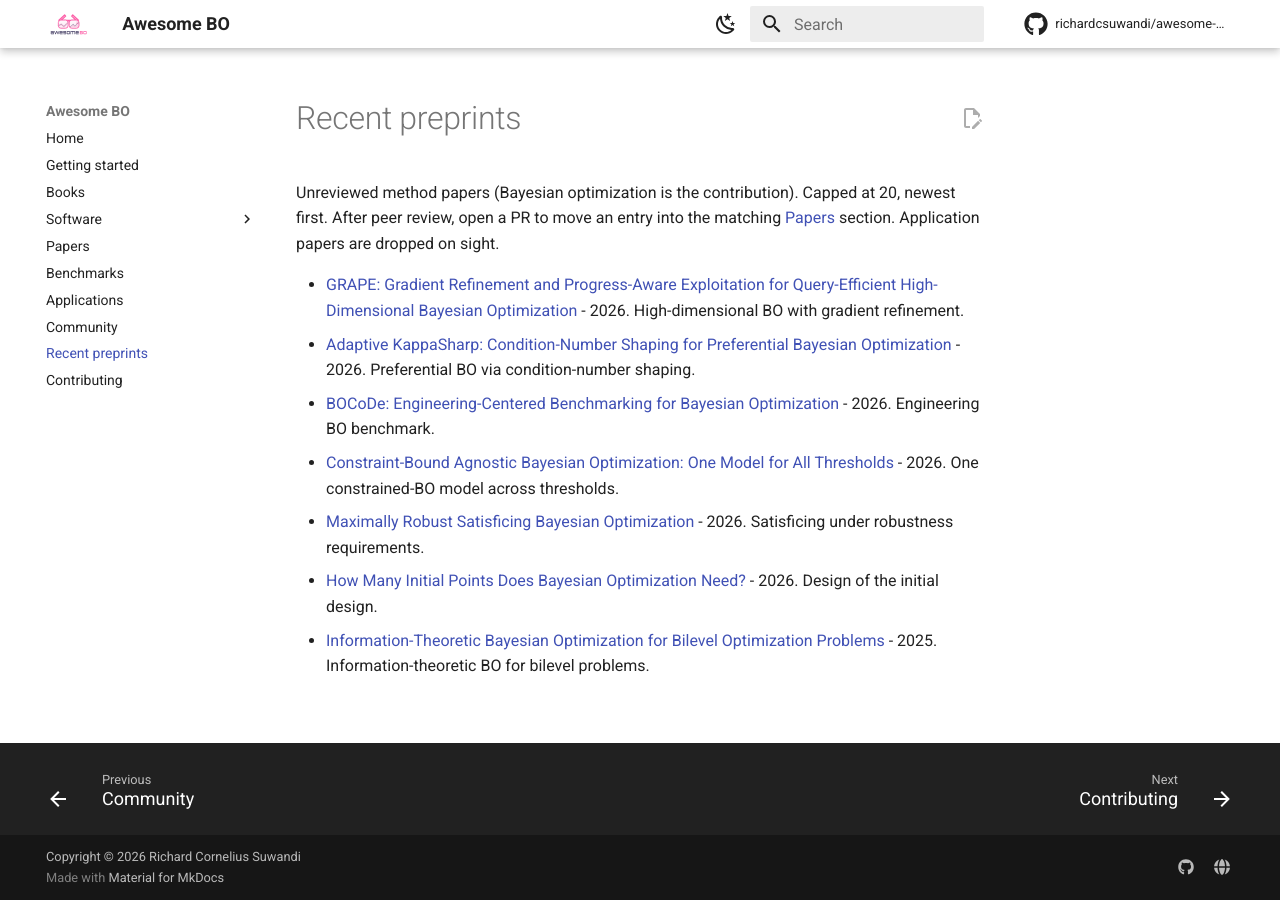
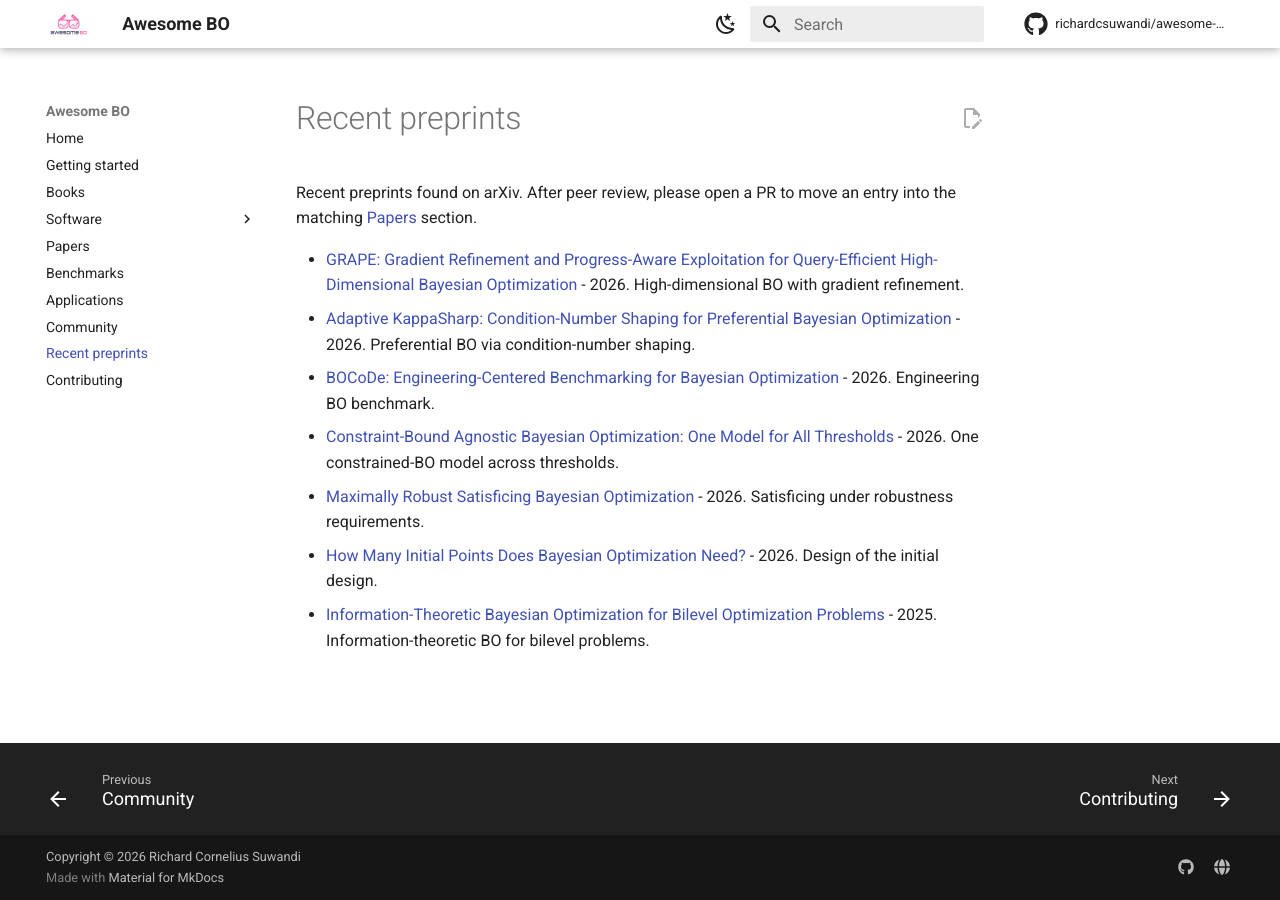
Before and after one commit to richardcsuwandi/awesome-bo, an MkDocs documentation site: the page built from docs/preprints.md, in a window 1280 px wide. Built offline with MkDocs 1.6.1 and Material for MkDocs 9.7.7, drawn with Linux system fonts in a browser that asks for light colours; comment, search, counter and statistics services are not loaded.

Commit message:
updated preprints

```diff
--- a/docs/preprints.md
+++ b/docs/preprints.md
@@ -1,6 +1,6 @@
 # Recent preprints
 
-Unreviewed method papers (Bayesian optimization is the contribution). Capped at 20, newest first. After peer review, open a PR to move an entry into the matching [Papers](papers.md) section. Application papers are dropped on sight.
+Recent preprints found on arXiv. After peer review, please open a PR to move an entry into the matching [Papers](papers.md) section.
 
 - [GRAPE: Gradient Refinement and Progress-Aware Exploitation for Query-Efficient High-Dimensional Bayesian Optimization](https://arxiv.org/abs/2608.25116) - 2026. High-dimensional BO with gradient refinement.
 - [Adaptive KappaSharp: Condition-Number Shaping for Preferential Bayesian Optimization](https://arxiv.org/abs/2608.07859) - 2026. Preferential BO via condition-number shaping.
```
